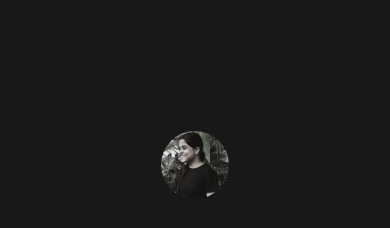
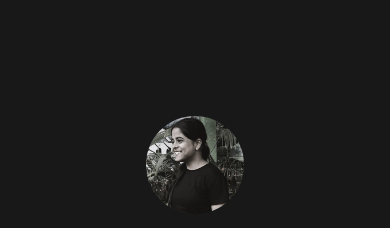
Before and after one commit to amisha-ctrl/My-Portfolio, a plain HTML site: page index.html in a window 390 px wide. Shown: the part 74-302 px from the top of the page. Drawn offline with nearby package versions, Linux system fonts and the light colour scheme.

Commit message:
Update style.css

```diff
--- a/style.css
+++ b/style.css
@@ -118,7 +118,7 @@ section {
 }
 
 #home img {
-    width: 25%;
+    width: 50%;
     max-width: 150px;
     border-radius: 50%;
     margin-top: 2em;
@@ -394,6 +394,10 @@ footer{
 }
 
 @media (max-width: 960px) {
+    nav {
+        overflow-x: visible;
+    }
+
     section {
         padding: 8em 15%;
     }
@@ -431,7 +435,7 @@ footer{
         font-size: 2em;
     }
     #home img {
-        max-width: 24vw;
+        max-width: 15vw;
     }
     #about {
         flex-direction: column;
@@ -448,6 +452,10 @@ footer{
 }
 
 @media (max-width: 760px) {
+    nav {
+        overflow-x: visible;
+    }
+
     #home h1 {
         font-size: 2.5em;
     }
@@ -455,7 +463,7 @@ footer{
         font-size: 1.5em;
     }
     #home img {
-        max-width: 32vw;
+        max-width: 25vw;
     }
 
     #about img {
```
